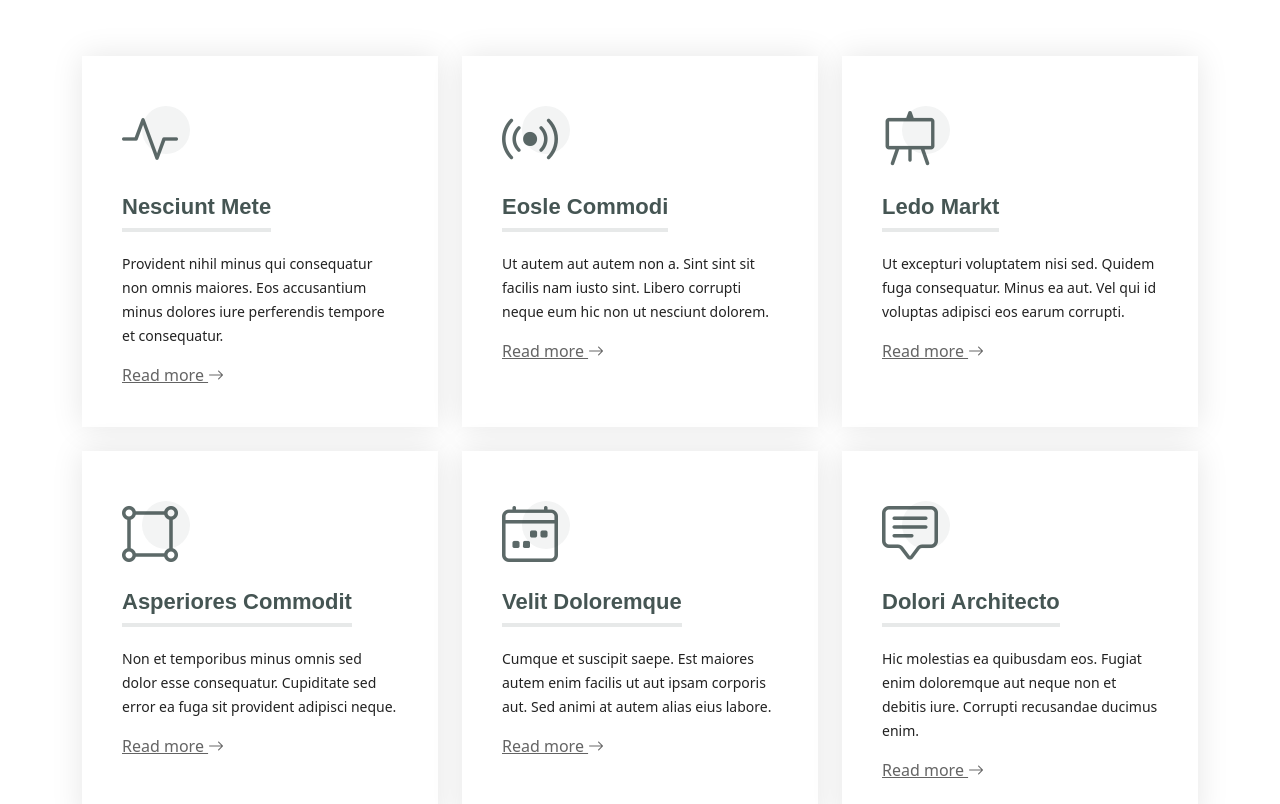
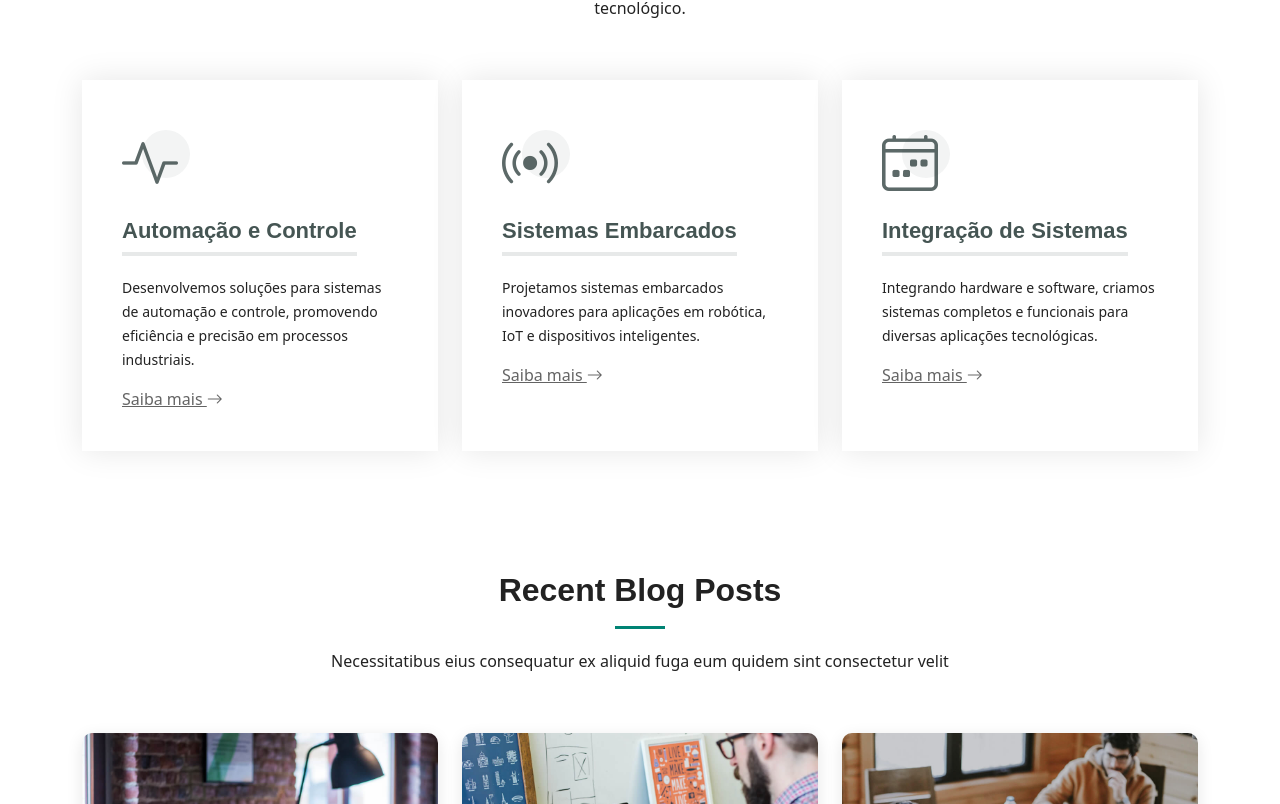
Before and after one commit to igp-conect/landing_page_gpmecatronica, a Next.js app: page / in a window 1280 px wide. Shown: the part 4816-5620 px from the top of the page. Built offline with nearby package versions, Linux system fonts and the light colour scheme.

Commit message:
Substituido texto lorem da parte de serviços

```diff
--- a/src/app/components/Services.tsx
+++ b/src/app/components/Services.tsx
@@ -1,130 +1,59 @@
 export function Services() {
+  const services = [
+    {
+      icon: "bi bi-activity",
+      title: "Automação e Controle",
+      description:
+        "Desenvolvemos soluções para sistemas de automação e controle, promovendo eficiência e precisão em processos industriais.",
+    },
+    {
+      icon: "bi bi-broadcast",
+      title: "Sistemas Embarcados",
+      description:
+        "Projetamos sistemas embarcados inovadores para aplicações em robótica, IoT e dispositivos inteligentes.",
+    },
+    {
+      icon: "bi bi-calendar4-week",
+      title: "Integração de Sistemas",
+      description:
+        "Integrando hardware e software, criamos sistemas completos e funcionais para diversas aplicações tecnológicas.",
+    },
+  ];
+
   return (
     <section id="services" className="services section">
       <div className="container section-title" data-aos="fade-up">
-        <h2>Our Services</h2>
+        <h2>Nossos Serviços</h2>
         <p>
-          Necessitatibus eius consequatur ex aliquid fuga eum quidem sint
-          consectetur velit
+          Descubra as soluções do GPMecatrônica em robótica, mecatrônica e
+          tecnologia da informação, promovendo a inovação e o desenvolvimento
+          tecnológico.
         </p>
       </div>
       <div className="container">
         <div className="row gy-4">
+          {services.map((service, index) => (
             <div
+              key={index}
               className="col-lg-4 col-md-6"
               data-aos="fade-up"
-            data-aos-delay={100}
+              data-aos-delay={(index + 1) * 100}
             >
-            <div className="service-item  position-relative">
+              <div className="service-item position-relative">
                 <div className="icon">
-                <i className="bi bi-activity" />
+                  <i className={service.icon} />
                 </div>
-              <h3>Nesciunt Mete</h3>
-              <p>
-                Provident nihil minus qui consequatur non omnis maiores. Eos
-                accusantium minus dolores iure perferendis tempore et
-                consequatur.
-              </p>
-              <a href="service-details.html" className="readmore stretched-link">
-                Read more <i className="bi bi-arrow-right" />
+                <h3>{service.title}</h3>
+                <p>{service.description}</p>
+                <a
+                  href="service-details.html"
+                  className="readmore stretched-link"
+                >
+                  Saiba mais <i className="bi bi-arrow-right" />
                 </a>
               </div>
             </div>
-          <div
-            className="col-lg-4 col-md-6"
-            data-aos="fade-up"
-            data-aos-delay={200}
-          >
-            <div className="service-item position-relative">
-              <div className="icon">
-                <i className="bi bi-broadcast" />
-              </div>
-              <h3>Eosle Commodi</h3>
-              <p>
-                Ut autem aut autem non a. Sint sint sit facilis nam iusto sint.
-                Libero corrupti neque eum hic non ut nesciunt dolorem.
-              </p>
-              <a href="service-details.html" className="readmore stretched-link">
-                Read more <i className="bi bi-arrow-right" />
-              </a>
-            </div>
-          </div>
-          <div
-            className="col-lg-4 col-md-6"
-            data-aos="fade-up"
-            data-aos-delay={300}
-          >
-            <div className="service-item position-relative">
-              <div className="icon">
-                <i className="bi bi-easel" />
-              </div>
-              <h3>Ledo Markt</h3>
-              <p>
-                Ut excepturi voluptatem nisi sed. Quidem fuga consequatur. Minus
-                ea aut. Vel qui id voluptas adipisci eos earum corrupti.
-              </p>
-              <a href="service-details.html" className="readmore stretched-link">
-                Read more <i className="bi bi-arrow-right" />
-              </a>
-            </div>
-          </div>
-          <div
-            className="col-lg-4 col-md-6"
-            data-aos="fade-up"
-            data-aos-delay={400}
-          >
-            <div className="service-item position-relative">
-              <div className="icon">
-                <i className="bi bi-bounding-box-circles" />
-              </div>
-              <h3>Asperiores Commodit</h3>
-              <p>
-                Non et temporibus minus omnis sed dolor esse consequatur.
-                Cupiditate sed error ea fuga sit provident adipisci neque.
-              </p>
-              <a href="service-details.html" className="readmore stretched-link">
-                Read more <i className="bi bi-arrow-right" />
-              </a>
-            </div>
-          </div>
-          <div
-            className="col-lg-4 col-md-6"
-            data-aos="fade-up"
-            data-aos-delay={500}
-          >
-            <div className="service-item position-relative">
-              <div className="icon">
-                <i className="bi bi-calendar4-week" />
-              </div>
-              <h3>Velit Doloremque</h3>
-              <p>
-                Cumque et suscipit saepe. Est maiores autem enim facilis ut aut
-                ipsam corporis aut. Sed animi at autem alias eius labore.
-              </p>
-              <a href="service-details.html" className="readmore stretched-link">
-                Read more <i className="bi bi-arrow-right" />
-              </a>
-            </div>
-          </div>
-          <div
-            className="col-lg-4 col-md-6"
-            data-aos="fade-up"
-            data-aos-delay={600}
-          >
-            <div className="service-item position-relative">
-              <div className="icon">
-                <i className="bi bi-chat-square-text" />
-              </div>
-              <h3>Dolori Architecto</h3>
-              <p>
-                Hic molestias ea quibusdam eos. Fugiat enim doloremque aut neque
-                non et debitis iure. Corrupti recusandae ducimus enim.
-              </p>
-              <a href="service-details.html" className="readmore stretched-link">
-                Read more <i className="bi bi-arrow-right" />
-              </a>
-            </div>
-          </div>
+          ))}
         </div>
       </div>
     </section>
```
Lines whose indentation alone changed are shown as unchanged.
